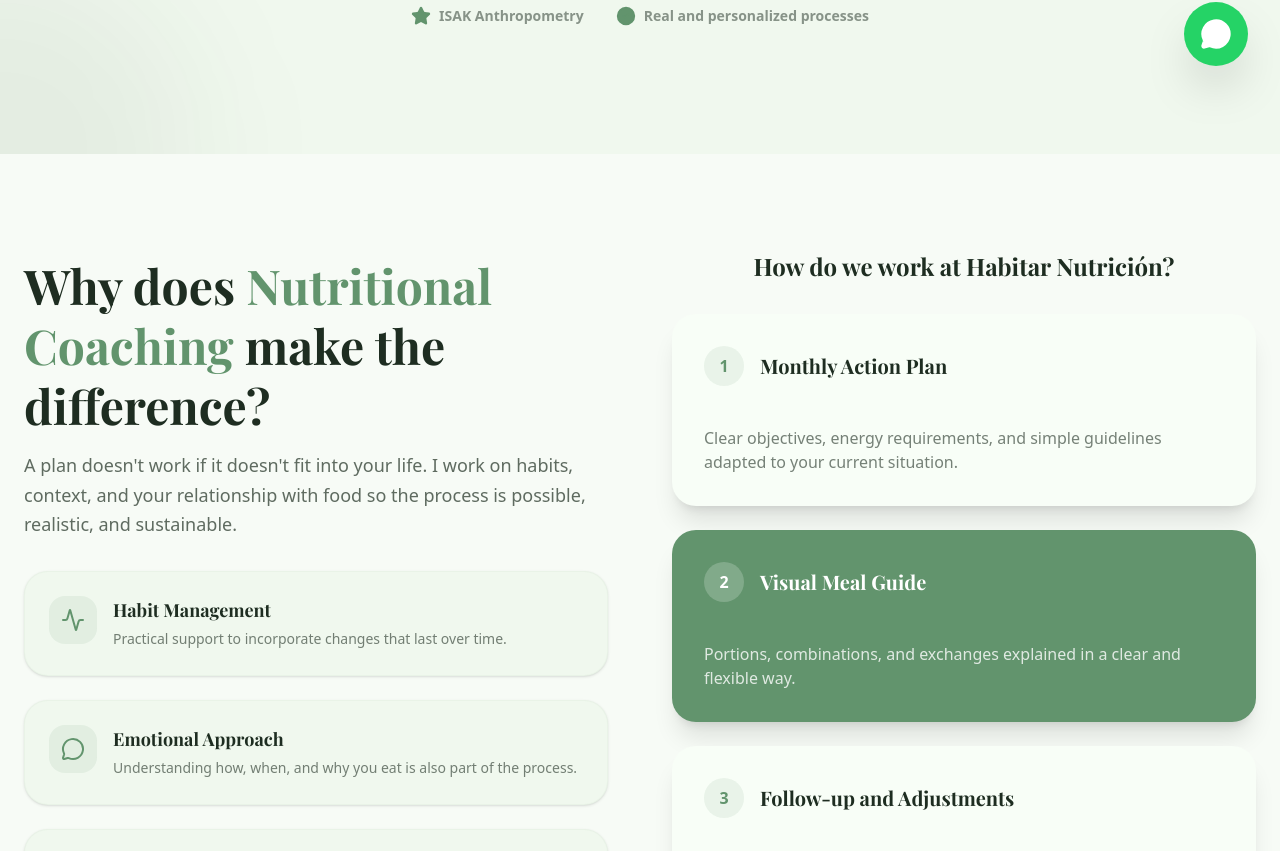
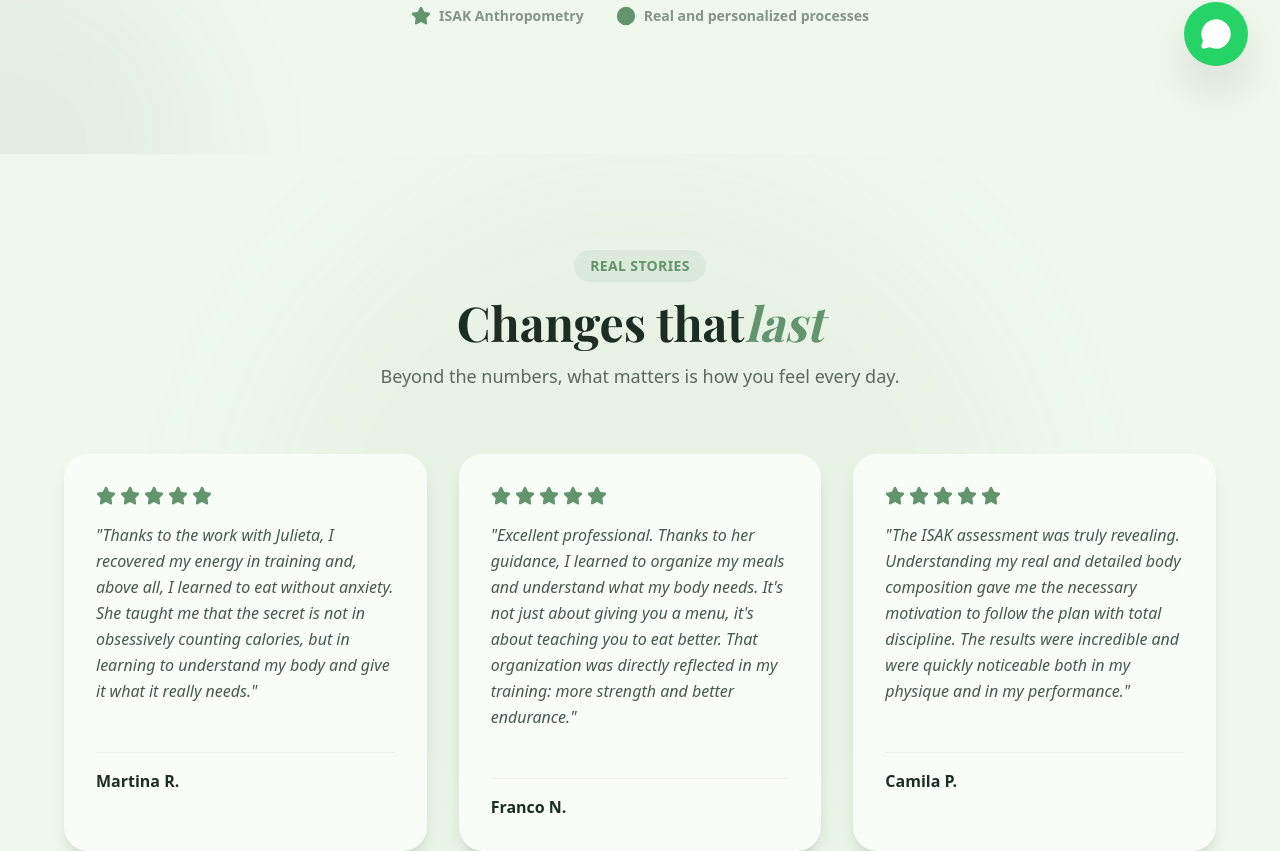
Before and after one commit to fraNieva/habitar-nutricion, a Next.js app: page /en in a window 1280 px wide. Shown: the part 702-1553 px from the top of the page. Built offline with nearby package versions, Linux system fonts and the light colour scheme; no server answers; a web font is replaced by a local one.

Commit message:
reorder sections

```diff
--- a/src/app/[locale]/page.tsx
+++ b/src/app/[locale]/page.tsx
@@ -12,10 +12,10 @@ export default function Home() {
     <>
       <main className="flex-1 min-h-screen flex-col bg-background selection:bg-primary/20 font-sans">
         <HeroSection />
+        <TestimonialsSection />
+        <CalculatorSection />
         <CoachingSection />
         <ServicesSection />
-        <CalculatorSection />
-        <TestimonialsSection />
         <CtaSection />
       </main>
       <WhatsAppButton />
--- a/src/components/home/CoachingSection.tsx
+++ b/src/components/home/CoachingSection.tsx
@@ -9,7 +9,7 @@ export function CoachingSection() {
   return (
     <section
       id="method"
-      className="py-24 bg-white/50 relative overflow-hidden"
+      className="py-24 bg-white/20 relative overflow-hidden"
       aria-labelledby="coaching-title"
     >
       <div className="container mx-auto px-6">
@@ -35,7 +35,7 @@ export function CoachingSection() {
               {coachingFeatures.map((feature) => (
                 <div
                   key={feature.id}
-                  className="flex gap-4 p-6 rounded-3xl bg-background border border-primary/5 shadow-sm hover:shadow-md transition-shadow"
+                  className="flex gap-4 p-6 rounded-3xl bg-primary/20 border border-primary/5 shadow-sm hover:shadow-md transition-shadow"
                 >
                   <div className="shrink-0 w-12 h-12 rounded-2xl bg-primary/10 flex items-center justify-center">
                     <Icon
@@ -56,10 +56,10 @@ export function CoachingSection() {
             </div>
           </div>
 
-          <div className="relative">
-            <h3 className="text-2xl font-serif font-bold text-foreground mb-8 text-center">
+          <div className="relative hidden lg:block">
+            <h2 className="text-4xl font-serif font-bold text-foreground mb-8 text-center">
               {t("coaching.deliverablesTitle")}
-            </h3>
+            </h2>
             {/* Visual Representation of 3 Deliverables */}
             <div className="grid gap-6">
               {deliverables.map((deliverable) => (
@@ -67,7 +67,7 @@ export function CoachingSection() {
                   key={deliverable.id}
                   className={`rounded-3xl border-none shadow-xl p-8 ${
                     deliverable.variant === "primary"
-                      ? "bg-primary text-white"
+                      ? "bg-primary/40 text-foreground"
                       : ""
                   }`}
                 >
```
